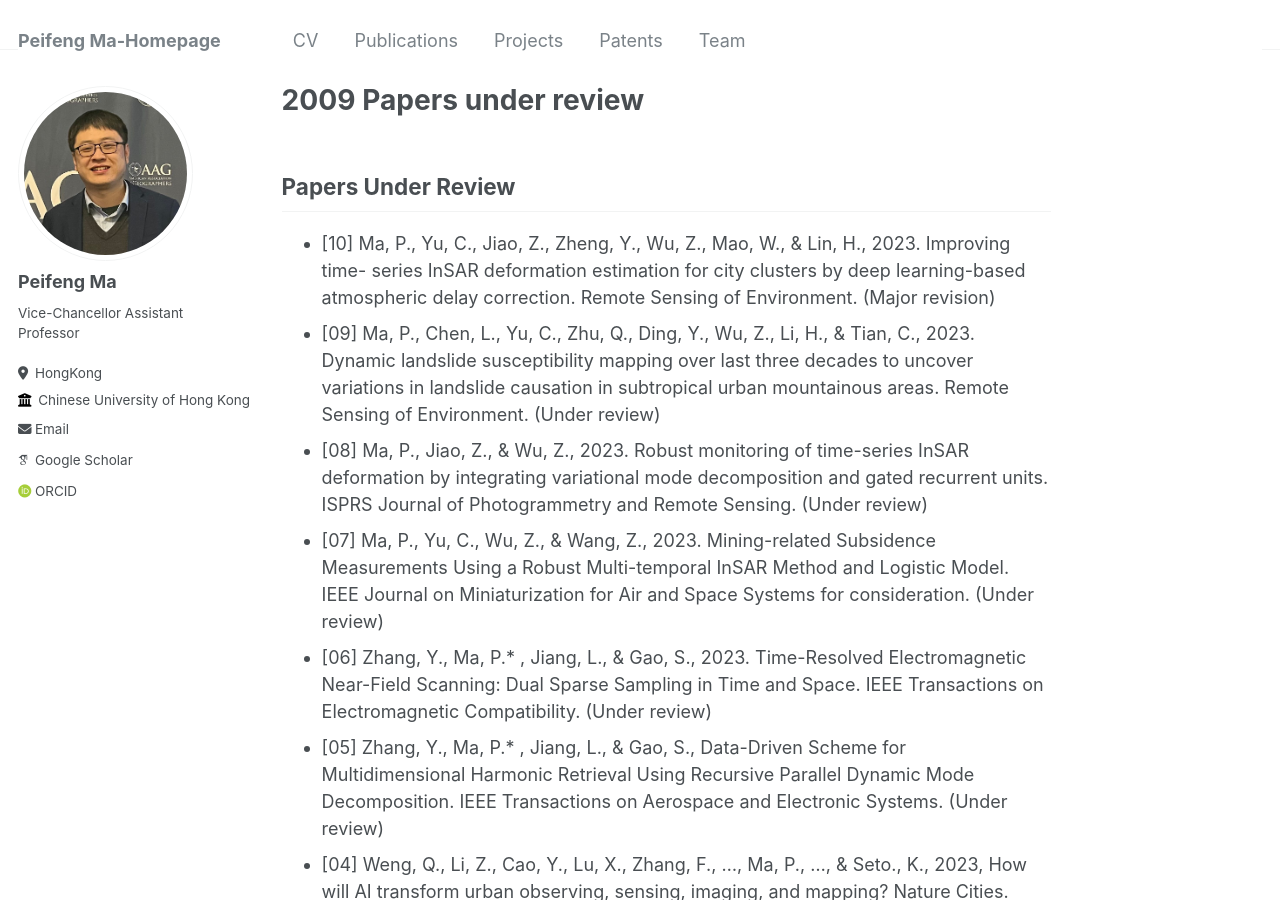
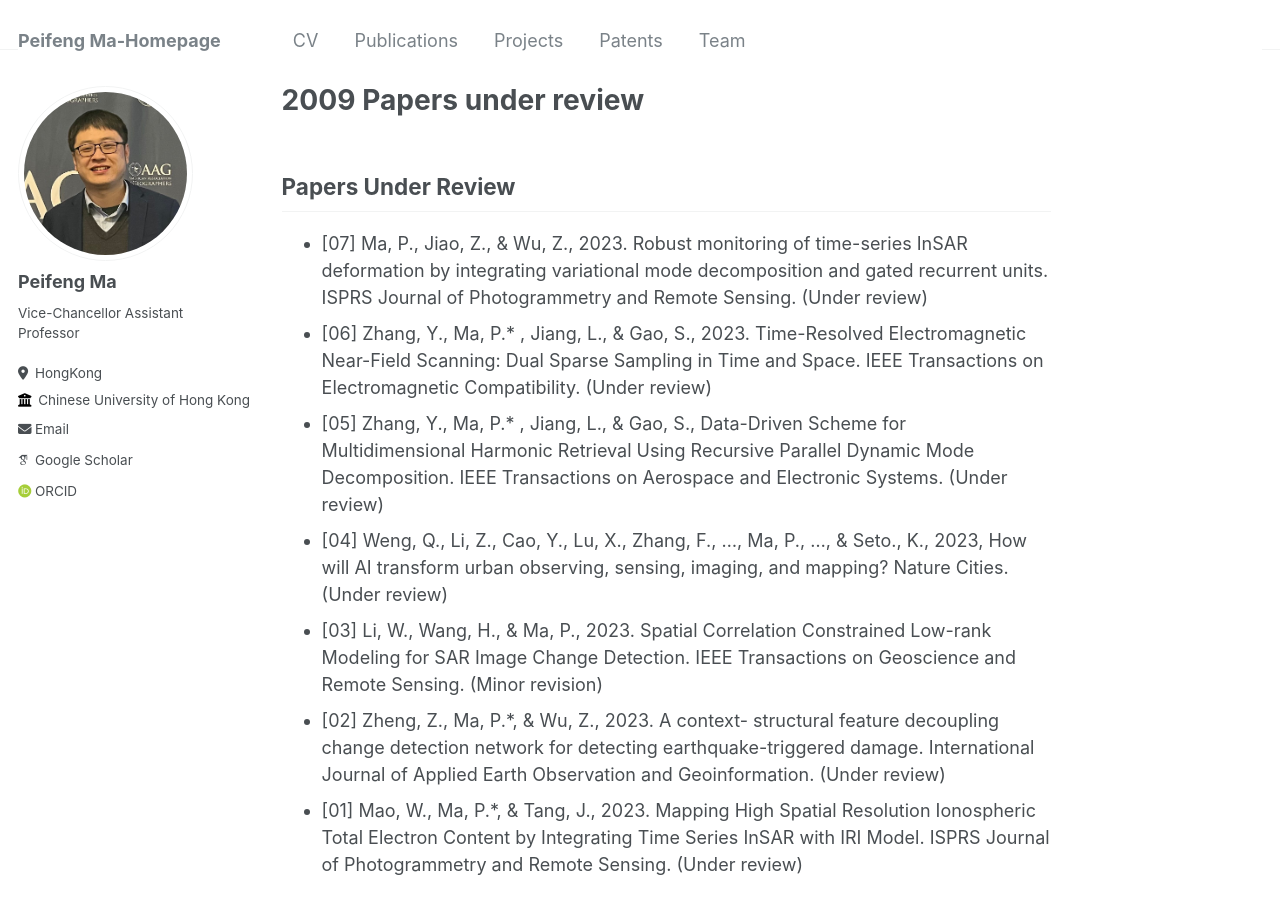
Before and after one commit to pfMA03/peifengMa, a Jekyll site: the page built from _publications/2009-Papers Under Review.md, in a window 1280 px wide and 900 px high. Built offline with Jekyll 4.4.1, drawn with Linux system fonts in a browser that asks for light colours; some web fonts are replaced.

Commit message:
Update 2009-Papers Under Review.md

```diff
--- a/_publications/2009-Papers Under Review.md
+++ b/_publications/2009-Papers Under Review.md
@@ -5,19 +5,9 @@ permalink: /publication/2009-Papers Under Review
 ---
 Papers Under Review
 ------
-* [10] Ma, P., Yu, C., Jiao, Z., Zheng, Y., Wu, Z., Mao, W., & Lin, H., 2023. Improving time-
-series InSAR deformation estimation for city clusters by deep learning-based atmospheric
-delay correction. Remote Sensing of Environment. (Major revision)
-* [09] Ma, P., Chen, L., Yu, C., Zhu, Q., Ding, Y., Wu, Z., Li, H., & Tian, C., 2023. Dynamic
-landslide susceptibility mapping over last three decades to uncover variations in landslide
-causation in subtropical urban mountainous areas. Remote Sensing of Environment. (Under
-review)
-* [08] Ma, P., Jiao, Z., & Wu, Z., 2023. Robust monitoring of time-series InSAR deformation by
+* [07] Ma, P., Jiao, Z., & Wu, Z., 2023. Robust monitoring of time-series InSAR deformation by
 integrating variational mode decomposition and gated recurrent units. ISPRS Journal of
 Photogrammetry and Remote Sensing. (Under review)
-* [07] Ma, P., Yu, C., Wu, Z., & Wang, Z., 2023. Mining-related Subsidence Measurements Using
-a Robust Multi-temporal InSAR Method and Logistic Model. IEEE Journal on
-Miniaturization for Air and Space Systems for consideration. (Under review)
 * [06] Zhang, Y., Ma, P.*
 , Jiang, L., & Gao, S., 2023. Time-Resolved Electromagnetic Near-Field
 Scanning: Dual Sparse Sampling in Time and Space. IEEE Transactions on Electromagnetic
```
